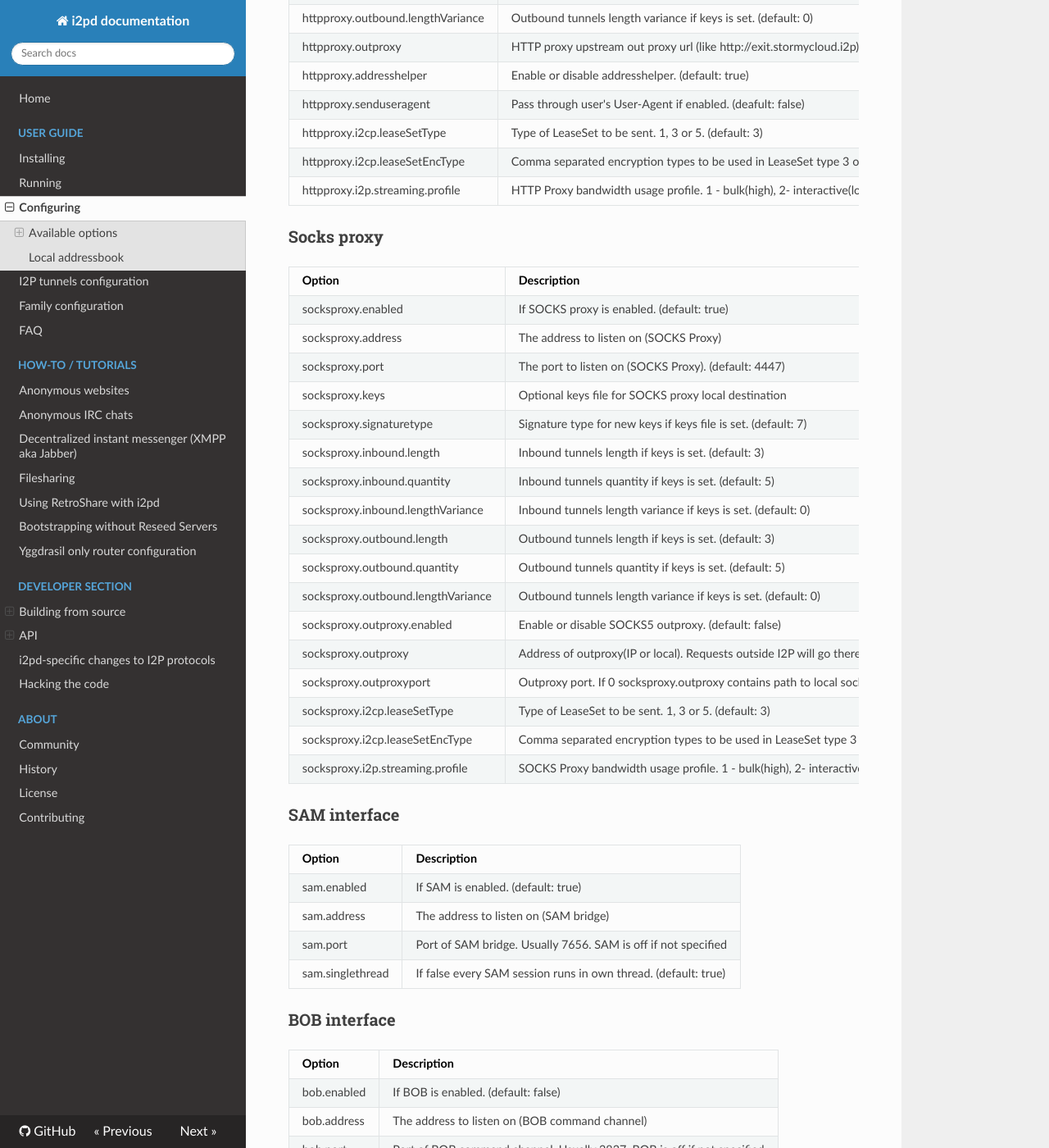
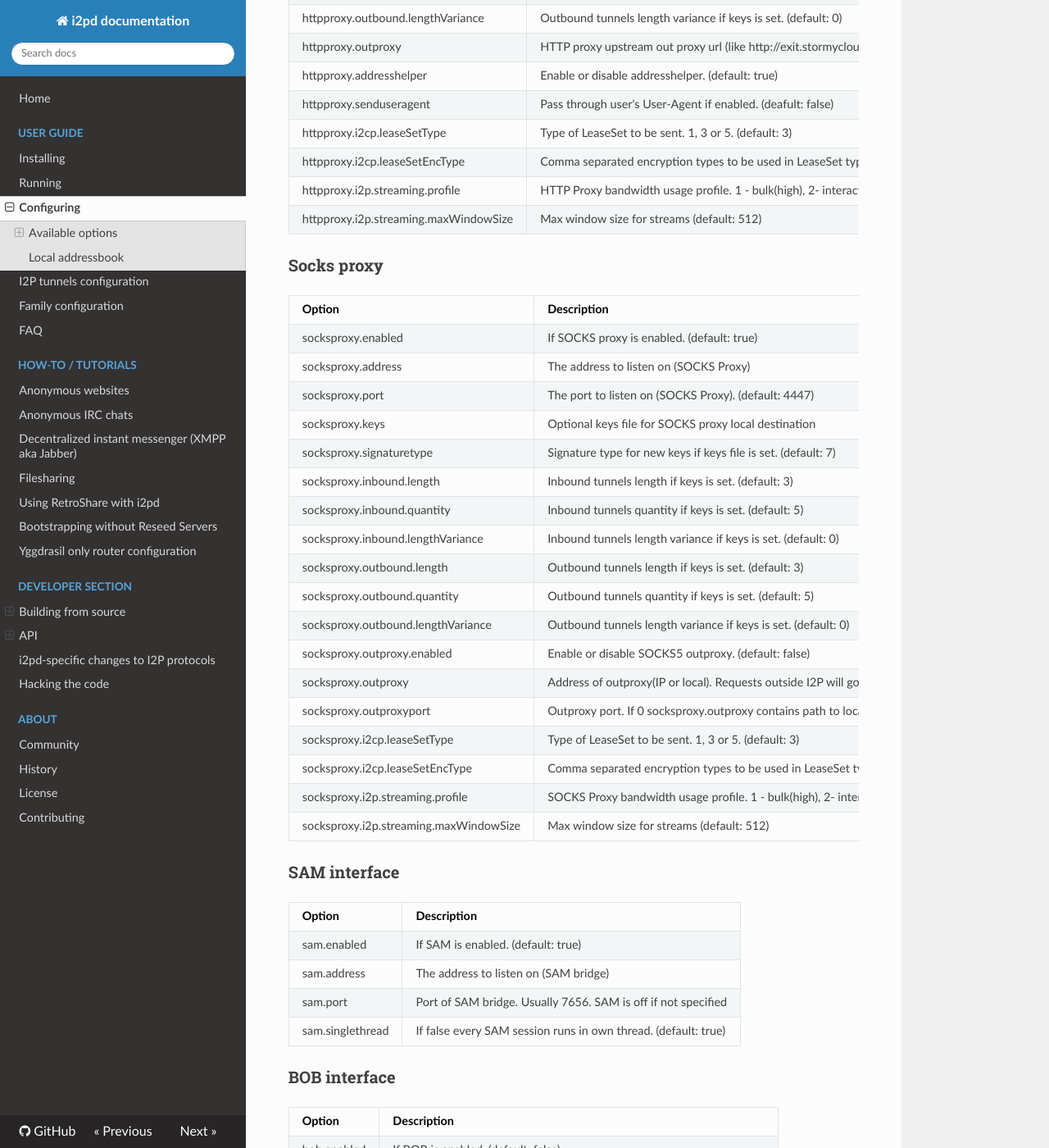
Before and after one commit to PurpleI2P/i2pd_docs_en, an MkDocs documentation site: the page built from docs/user-guide/configuration.md, in a window 1280 px wide and 1400 px high, scrolled down 3656 px. Shown: the whole window at 82% size. Built offline with MkDocs 1.6.1, drawn with Linux system fonts in a browser that asks for light colours; nearby versions of some CDN libraries.

Commit message:
i2p.streaming.maxWindowSize for HTTP and SOCKS proxy

```diff
--- a/docs/user-guide/configuration.md
+++ b/docs/user-guide/configuration.md
@@ -132,6 +132,7 @@ httpproxy.senduseragent                | Pass through user's User-Agent if enabl
 httpproxy.i2cp.leaseSetType            | Type of LeaseSet to be sent. 1, 3 or 5. (default: 3)
 httpproxy.i2cp.leaseSetEncType         | Comma separated encryption types to be used in LeaseSet type 3 or 5
 httpproxy.i2p.streaming.profile        | HTTP Proxy bandwidth usage profile. 1 - bulk(high), 2- interactive(low). (default: 1)
+httpproxy.i2p.streaming.maxWindowSize  | Max window size for streams (default: 512)
 
 ### Socks proxy
 
@@ -154,6 +155,7 @@ socksproxy.outproxyport                | Outproxy port. If 0 socksproxy.outproxy
 socksproxy.i2cp.leaseSetType           | Type of LeaseSet to be sent. 1, 3 or 5. (default: 3)
 socksproxy.i2cp.leaseSetEncType        | Comma separated encryption types to be used in LeaseSet type 3 or 5
 socksproxy.i2p.streaming.profile       | SOCKS Proxy bandwidth usage profile. 1 - bulk(high), 2- interactive(low). (deafult: 1)
+socksproxy.i2p.streaming.maxWindowSize | Max window size for streams (default: 512)
 
 ### SAM interface
 
```
